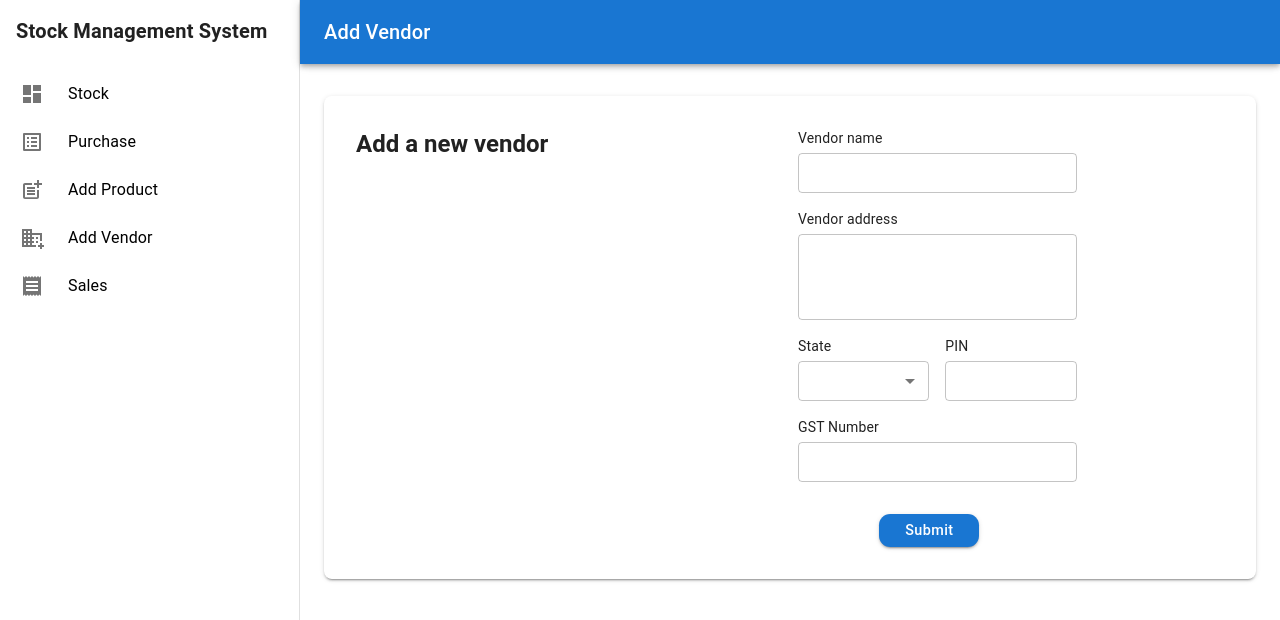
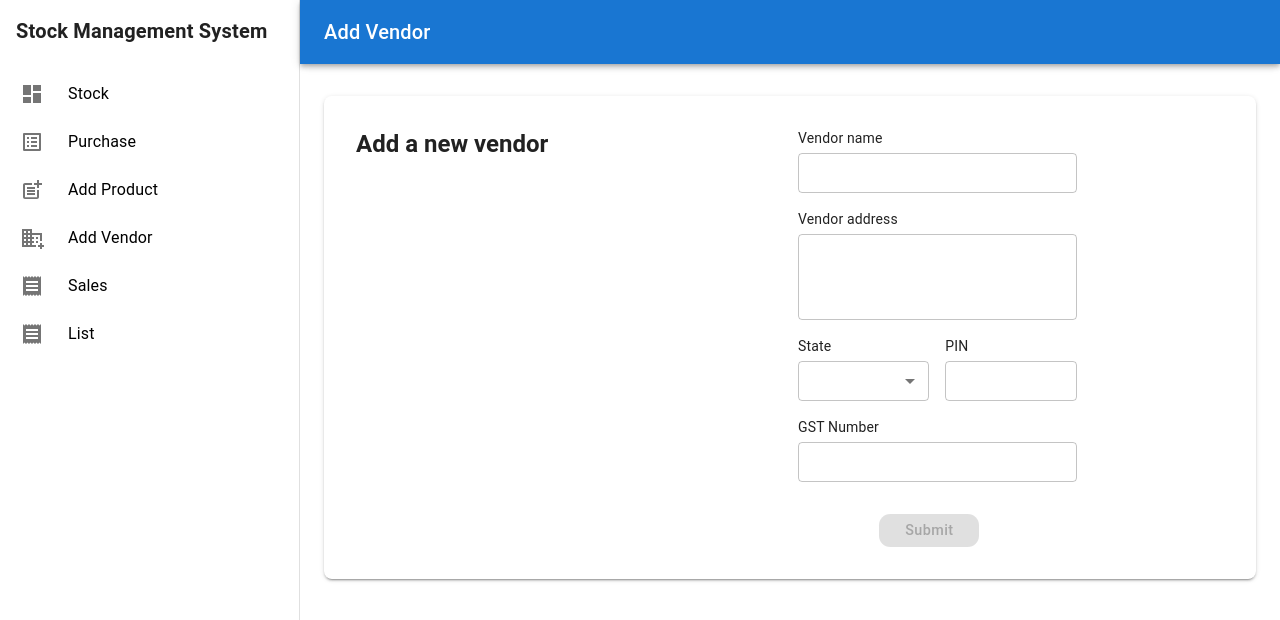
Before and after one commit to NihalP01/stock-billing-management, a React (Create React App) app: page /create-vendor in a window 1280 px wide. Shown: the top 620 px of the page. Built offline with nearby package versions, Linux system fonts and the light colour scheme.

Commit message:
final commit

```diff
--- a/src/App.js
+++ b/src/App.js
@@ -5,6 +5,7 @@ import CreateProductForm from "./components/forms/CreateProductForm";
 import CreateVendorForm from "./components/forms/CreateVendorForm";
 import PurchaseEntryForm from "./components/forms/PurchaseEntryForm";
 import SalesEntryForm from "./components/forms/SalesEntryForm";
+import ProductListing from "./components/sections/ProductListing";
 import DashboardHome from "./pages/DashboardHome";
 
 function App() {
@@ -16,7 +17,7 @@ function App() {
             path="/"
             element={
               <Layout headerName={"Stock"}>
-                <DashboardHome />
+                <ProductListing />
               </Layout>
             }
           />
@@ -52,6 +53,14 @@ function App() {
               </Layout>
             }
           />
+          <Route
+            path="/list"
+            element={
+              <Layout headerName={"Testing List"}>
+                <DashboardHome />
+              </Layout>
+            }
+          />
         </Routes>
       </BrowserRouter>
     </div>
--- a/src/components/controls/CustomTable.jsx
+++ b/src/components/controls/CustomTable.jsx
@@ -1,4 +1,5 @@
 import {
+  Paper,
   Table,
   TableBody,
   TableCell,
@@ -11,12 +12,14 @@ import React from "react";
 const CustomTable = (props) => {
   const { addedItems, columns } = props;
   return (
-    <TableContainer>
-      <Table aria-label="simple table">
+    <TableContainer component={Paper}>
+      <Table sx={{ minWidth: 800 }} aria-label="simple table">
         <TableHead>
           <TableRow>
             {columns.map((column) => (
-              <TableCell kye={column.id}>{column.value}</TableCell>
+              <TableCell align="right" kye={column.id}>
+                {column.value}
+              </TableCell>
             ))}
           </TableRow>
         </TableHead>
--- a/src/components/forms/CreateVendorForm.jsx
+++ b/src/components/forms/CreateVendorForm.jsx
@@ -1,19 +1,45 @@
 import { Box, Grid, Typography } from "@mui/material";
-import React, { useState } from "react";
+import React, { useEffect, useState } from "react";
 import FormLayout from "../common/FormLayout";
 import { Controls } from "../controls/Controls";
 import { states } from "../../data/states";
 
 const CreateVendorForm = () => {
+  const [vendorName, setVendorName] = useState("");
   const [state, setState] = useState("");
+  const [vendorAddress, setVendorAddress] = useState("");
+  const [pin, setPin] = useState("");
+  const [gstNumber, setGstNumber] = useState("");
+  const [vendorData, setVendorData] = useState([]);
+  const [open, setOpen] = useState(false);
 
   const handleSubmit = () => {
-    console.log("submit");
+    const data = {
+      vendorName,
+      state,
+      vendorAddress,
+      pin,
+      gstNumber,
+    };
+    setVendorData([...vendorData, data]);
+    setVendorName("");
+    setState("");
+    setVendorAddress("");
+    setPin("");
+    setGstNumber("");
+    setOpen(true);
+  };
+
+  useEffect(() => {
+    localStorage.setItem("added_vendor", JSON.stringify(vendorData));
+  }, [vendorData]);
+
+  const handleClose = () => {
+    setOpen(false);
   };
 
   return (
     <FormLayout>
-      <form onSubmit={handleSubmit}>
       <Grid container spacing={2}>
         <Grid item xs={6}>
           <Typography variant="h5" fontWeight={"bold"} textAlign={"left"}>
@@ -23,7 +49,12 @@ const CreateVendorForm = () => {
         <Grid item xs={4}>
           <Grid container spacing={2}>
             <Grid item xs={12}>
-                <Controls.CustomField label="Vendor name" size="small" />
+              <Controls.CustomField
+                label="Vendor name"
+                size="small"
+                value={vendorName}
+                onChange={(e) => setVendorName(e.target.value)}
+              />
             </Grid>
             <Grid item xs={12}>
               <Controls.CustomField
@@ -31,6 +62,8 @@ const CreateVendorForm = () => {
                 size="small"
                 multiline={true}
                 rows={3}
+                value={vendorAddress}
+                onChange={(e) => setVendorAddress(e.target.value)}
               />
             </Grid>
             <Grid item xs={6}>
@@ -45,7 +78,10 @@ const CreateVendorForm = () => {
               <Controls.CustomField
                 label="PIN"
                 type={"number"}
+                limit={6}
                 size="small"
+                value={pin}
+                onChange={(e) => setPin(e.target.value)}
               />
             </Grid>
             <Grid item xs={12}>
@@ -53,6 +89,8 @@ const CreateVendorForm = () => {
                 label="GST Number"
                 inputProps={{ style: { textTransform: "uppercase" } }}
                 size="small"
+                value={gstNumber}
+                onChange={(e) => setGstNumber(e.target.value)}
               />
             </Grid>
             <Box
@@ -60,12 +98,28 @@ const CreateVendorForm = () => {
               mt={4}
               style={{ display: "flex", justifyContent: "center" }}
             >
-                <Controls.CustomButton text={"Submit"} />
+              <Controls.CustomButton
+                text={"Submit"}
+                onClick={handleSubmit}
+                disabled={
+                  !vendorName ||
+                  !vendorAddress ||
+                  !pin ||
+                  !gstNumber ||
+                  !state ||
+                  !gstNumber
+                }
+              />
             </Box>
           </Grid>
         </Grid>
+        <Controls.CustomDialog
+          title="Done"
+          content="Vendor added successfully"
+          open={open}
+          handleClose={handleClose}
+        />
       </Grid>
-      </form>
     </FormLayout>
   );
 };
--- a/src/components/forms/PurchaseEntryForm.jsx
+++ b/src/components/forms/PurchaseEntryForm.jsx
@@ -152,13 +152,13 @@ const PurchaseEntryForm = () => {
             Add purchased items
           </Typography>
         </Grid>
-        <Grid item>
+        <Grid item xs={6} style={{ display: "flex", justifyContent: "left" }}>
           <Controls.CustomButton
             text={"Add item"}
             onClick={() => setOpen(true)}
           />
         </Grid>
-        <Grid item xs={4} display="flex">
+        <Grid item xs={2}>
           <Popup
             title="Item description"
             btnText={"Add item"}
@@ -250,7 +250,7 @@ const PurchaseEntryForm = () => {
           </Popup>
         </Grid>
         {addedItems && addedItems.length > 0 && (
-          <Box>
+          <Box mt={4}>
             <Controls.CustomTable
               addedItems={addedItems}
               columns={tableColumns}
--- a/src/components/sections/PurchaseListing.jsx
+++ b/src/components/sections/PurchaseListing.jsx
@@ -43,7 +43,7 @@ const PurchaseListing = () => {
                     Product Rate: {item.rate}
                   </Typography>
                   <Typography textAlign={"left"}>
-                    Product ST: {item.gst}%
+                    Product GST: {item.gst}%
                   </Typography>
                   <Typography textAlign={"left"}>
                     Total: {item.total}
--- a/src/components/sections/Sections.js
+++ b/src/components/sections/Sections.js
@@ -1,7 +1,9 @@
 import ProductListing from "./ProductListing";
 import PurchaseListing from "./PurchaseListing";
+import VendorListing from "./VendorListing";
 
 export const Sections = {
   ProductListing,
   PurchaseListing,
+  VendorListing,
 };
--- /dev/null
+++ b/src/components/sections/VendorListing.jsx
@@ -0,0 +1,31 @@
+import { Box } from "@mui/material";
+import React from "react";
+import { Controls } from "../controls/Controls";
+
+const VendorListing = () => {
+  const data = JSON.parse(localStorage.getItem("added_vendor"));
+
+  return (
+    <Box>
+      <h4>Vendor List</h4>
+      {!data ? (
+        <div>
+          <h1>No data</h1>
+        </div>
+      ) : (
+        <Box>
+          {data.map((item, index) => (
+            <Controls.CustomList
+              key={index}
+              heading={"Name: " + item.vendorName}
+              prodDes={"Address: " + item.vendorAddress}
+              prodDesSecond={"State: " + item.state}
+            />
+          ))}
+        </Box>
+      )}
+    </Box>
+  );
+};
+
+export default VendorListing;
--- a/src/data/menuItems.js
+++ b/src/data/menuItems.js
@@ -1,14 +1,14 @@
-import { Dashboard } from "@mui/icons-material"
+import { Dashboard } from "@mui/icons-material";
 import PostAddIcon from "@mui/icons-material/PostAdd";
-import DomainAddIcon from '@mui/icons-material/DomainAdd';
-import ListAltIcon from '@mui/icons-material/ListAlt';
-import ReceiptIcon from '@mui/icons-material/Receipt';
+import DomainAddIcon from "@mui/icons-material/DomainAdd";
+import ListAltIcon from "@mui/icons-material/ListAlt";
+import ReceiptIcon from "@mui/icons-material/Receipt";
 
-export const menuItems= [
+export const menuItems = [
   {
     id: 0,
     title: "Stock",
-        link: '/',
+    link: "/",
     icon: Dashboard,
   },
   {
@@ -35,4 +35,10 @@ export const menuItems= [
     link: "/sales-entry",
     icon: ReceiptIcon,
   },
-]
+  {
+    id: 5,
+    title: "List",
+    link: "/list",
+    icon: ReceiptIcon,
+  },
+];
--- a/src/data/tabelsColumns.js
+++ b/src/data/tabelsColumns.js
@@ -13,7 +13,7 @@ export const tableColumns = [
   },
   {
     id: 4,
-    value: "GST",
+    value: "GST %",
   },
   {
     id: 5,
--- a/src/pages/DashboardHome.jsx
+++ b/src/pages/DashboardHome.jsx
@@ -7,6 +7,7 @@ const DashboardHome = () => {
     <Box>
       <Sections.ProductListing />
       <Sections.PurchaseListing />
+      <Sections.VendorListing />
     </Box>
   );
 };
```
Lines whose indentation alone changed are shown as unchanged.
